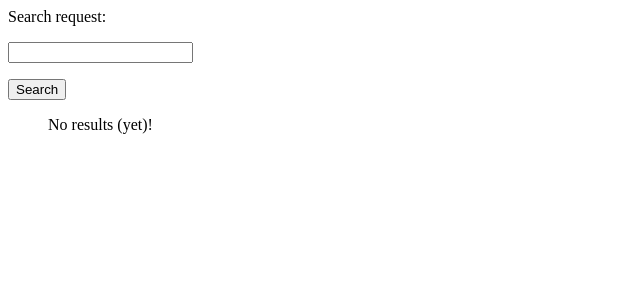
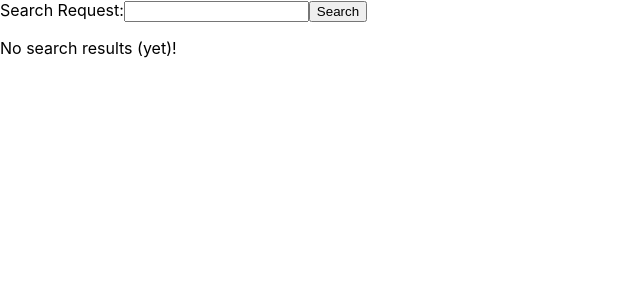
Before and after one commit to oranium/skillmatrix, a React (Create React App) app in the folder src/frontend/: page / in a window 1280 px wide. Shown: the top 300 px of the page, without its empty margins (0-640 px from the left). Built offline with nearby package versions, Linux system fonts and the light colour scheme.

Commit message:
reworked the prototype into a composition of components that makes sense

```diff
--- /dev/null
+++ b/src/frontend/src/components/App.css
@@ -0,0 +1,32 @@
+.App {
+  text-align: center;
+}
+
+.App-logo {
+  animation: App-logo-spin infinite 20s linear;
+  height: 40vmin;
+}
+
+.App-header {
+  background-color: #282c34;
+  min-height: 100vh;
+  display: flex;
+  flex-direction: column;
+  align-items: center;
+  justify-content: center;
+  font-size: calc(10px + 2vmin);
+  color: white;
+}
+
+.App-link {
+  color: #61dafb;
+}
+
+@keyframes App-logo-spin {
+  from {
+    transform: rotate(0deg);
+  }
+  to {
+    transform: rotate(360deg);
+  }
+}
--- /dev/null
+++ b/src/frontend/src/components/App.js
@@ -0,0 +1,54 @@
+import React, { Component } from "react";
+import "./App.css";
+import Input from "./Input";
+import Result from "./Result";
+
+class Search extends Component {
+  state = {
+    matches: [],
+    dataset: {
+      programming: ["Python", "Java", "Javascript"],
+      design: ["Photoshop", "After Effects", "Drawing"]
+    }
+  };
+  onInputStateChanged = input => {
+    this.setState({
+      matches: this.handleSearchRequest(input),
+      dataset: this.state.dataset
+    });
+  };
+
+  handleSearchRequest = input => {
+    let results = [];
+    let dataset = this.state.dataset;
+    for (
+      var i = 0;
+      dataset.design.length > dataset.programming.length
+        ? i < dataset.design.length
+        : i < dataset.programming.length;
+      i++
+    ) {
+      if (dataset.programming[i] && dataset.programming[i].includes(input)) {
+        results.push(dataset.programming[i]);
+      }
+      if (dataset.design[i] && dataset.design[i].includes(input)) {
+        results.push(dataset.design[i]);
+      }
+    }
+    return results;
+  };
+
+  render() {
+    return (
+      <div className="Search">
+        <Input
+          btnValue="Search"
+          onInputStateChanged={this.onInputStateChanged}
+        />
+        <Result matches={this.state.matches} />
+      </div>
+    );
+  }
+}
+
+export default Search;
--- /dev/null
+++ b/src/frontend/src/components/Input.js
@@ -0,0 +1,22 @@
+import React, { Component } from "react";
+
+class Input extends Component {
+  render() {
+    return (
+      <form
+        onSubmit={event => {
+          event.preventDefault();
+          this.props.onInputStateChanged(
+            document.getElementsByClassName("input")[0].value
+          );
+        }}
+      >
+        <label>Search Request:</label>
+        <input className="input" type="text" />
+        <button type="submit">{this.props.btnValue}</button>
+      </form>
+    );
+  }
+}
+
+export default Input;
--- /dev/null
+++ b/src/frontend/src/components/Result.js
@@ -0,0 +1,31 @@
+import React, { Component } from "react";
+
+class Result extends Component {
+  render() {
+    console.log(this.props.matches.length);
+    return (
+      <div>
+        {this.props.matches.length > 0 ? (
+          <ul>
+            {this.props.matches.map(match => (
+              <li key={match}>{match}</li>
+            ))}
+          </ul>
+        ) : (
+          <p> No search results (yet)! </p>
+        )}
+      </div>
+    );
+
+    /*
+    return (
+      <ul>
+        {this.props.matches.map(match => (
+          <li key={match}>{match}</li>
+        ))}
+      </ul>
+    );
+  }*/
+  }
+}
+export default Result;
--- /dev/null
+++ b/src/frontend/src/index.css
@@ -0,0 +1,14 @@
+body {
+  margin: 0;
+  padding: 0;
+  font-family: -apple-system, BlinkMacSystemFont, "Segoe UI", "Roboto", "Oxygen",
+    "Ubuntu", "Cantarell", "Fira Sans", "Droid Sans", "Helvetica Neue",
+    sans-serif;
+  -webkit-font-smoothing: antialiased;
+  -moz-osx-font-smoothing: grayscale;
+}
+
+code {
+  font-family: source-code-pro, Menlo, Monaco, Consolas, "Courier New",
+    monospace;
+}
--- a/src/frontend/src/index.js
+++ b/src/frontend/src/index.js
@@ -1,67 +1,6 @@
-import React, { Component } from "react";
+import React from "react";
 import ReactDOM from "react-dom";
+import "./index.css";
+import App from "./components/App";
 
-class Search extends Component {
-  constructor(props) {
-    super(props);
-    this.state = { searchResults: [] };
-  }
-  handleSubmit = event => {
-    event.preventDefault();
-    this.handleSearch(document.getElementById("query").value);
-  };
-
-  handleSearch(value) {
-    //hardcoding data set
-    const workers = {
-      programming: ["Python", "Java", "Javascript"],
-      design: ["Photoshop", "After Effects", "Drawing"]
-    };
-
-    if (!value) {
-      return;
-    }
-    let results = [];
-    for (
-      var i = 0;
-      workers.design.length > workers.programming.length
-        ? i < workers.design.length
-        : i < workers.programming.length;
-      i++
-    ) {
-      if (workers.programming[i] && workers.programming[i].includes(value)) {
-        results.push(workers.programming[i]);
-        console.log(workers.programming[i]);
-      } else if (workers.design[i] && workers.design[i].includes(value)) {
-        results.push(workers.design[i]);
-        console.log(workers.design[i]);
-      } else {
-        console.log("Nothing to see here");
-      }
-    }
-    if (results.length > 0) {
-      this.setState({ searchResults: results });
-    } else {
-      this.setState({ searchResults: [] });
-    }
-  }
-
-  render() {
-    return (
-      <form id="parent" onSubmit={this.handleSubmit}>
-        <label>Search request:</label>
-        <p />
-        <input type="text" id="query" />
-        <p />
-        <button type="submit">Search</button>
-        <ul>
-          {this.state.searchResults.length > 0
-            ? this.state.searchResults.map(item => <li key={item}>{item}</li>)
-            : "No results (yet)!"}
-        </ul>
-      </form>
-    );
-  }
-}
-
-ReactDOM.render(<Search />, document.getElementById("root"));
+ReactDOM.render(<App />, document.getElementById("root"));
```
